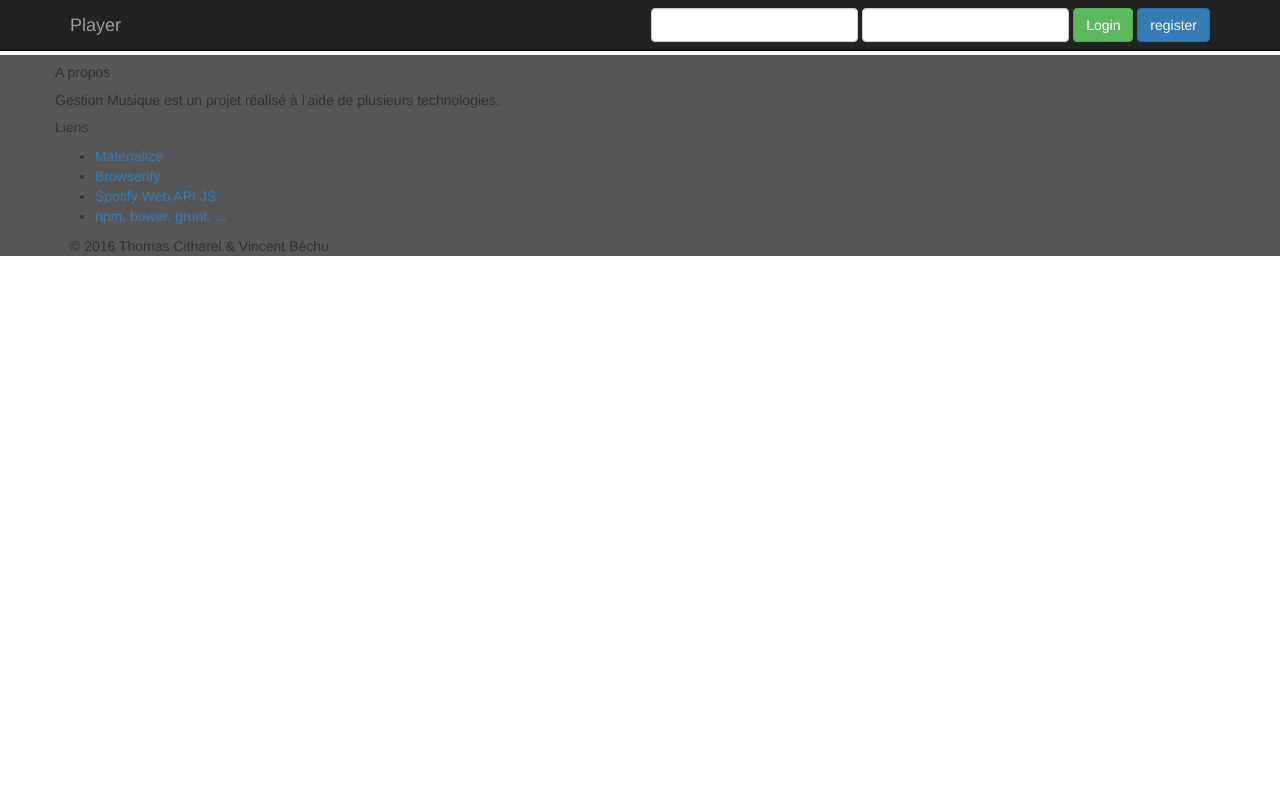
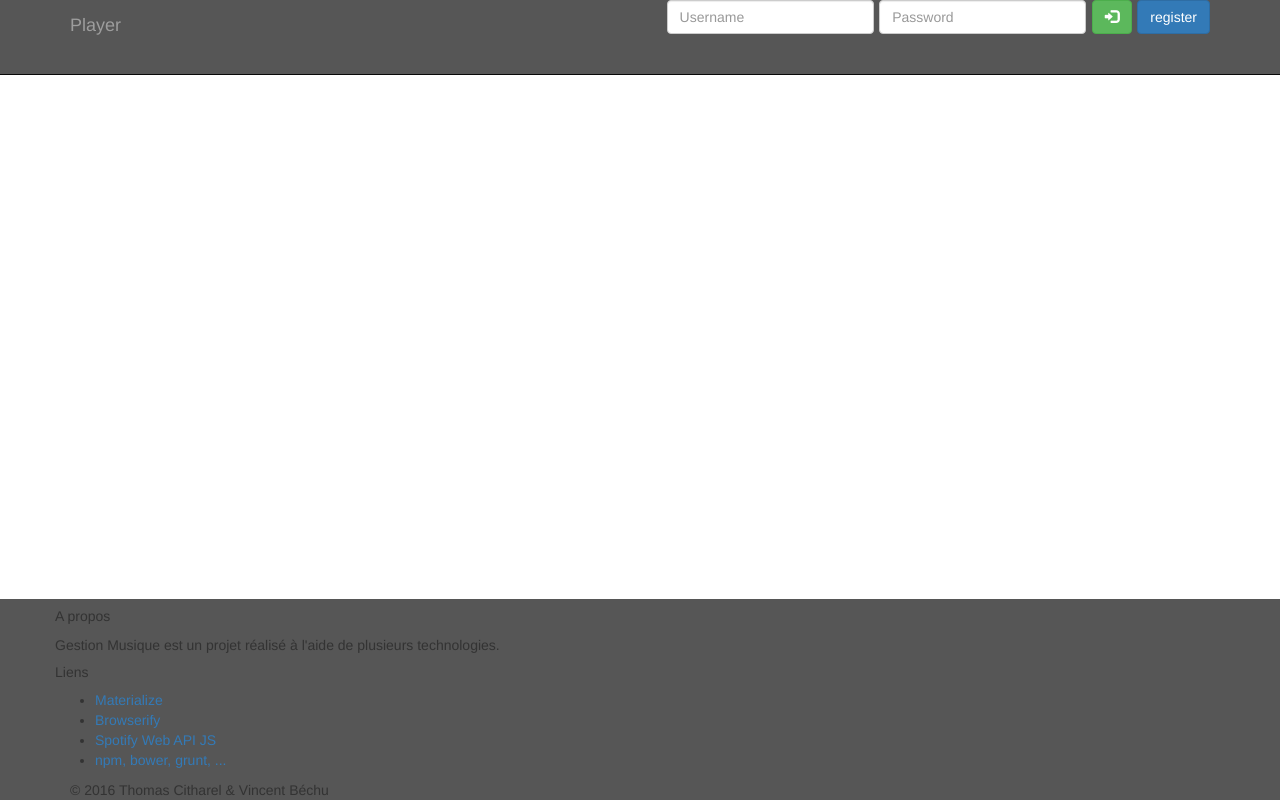
Before and after one commit to tcitworld/GestionMusique, a Django app: page / in a window 1280 px wide. Run offline with Django 3.2, Linux system fonts and the light colour scheme; data that the repository does not hold is empty; some libraries are stand-ins or nearby versions.

Commit message:
better front-end

```diff
--- a/GestionMusique/player/forms/userForm.py
+++ b/GestionMusique/player/forms/userForm.py
@@ -14,7 +14,9 @@ class LoginForm(BaseForm):
 		model = User
 		fields = ['username','password']
 		widgets = {
-			'password':forms.PasswordInput,
+			'username': forms.TextInput(attrs={'placeholder': 'Username'}),
+			'password':forms.PasswordInput(
+				attrs={'placeholder': 'Password'}),
 		}
 
 class RegisterForm(BaseForm):
--- a/GestionMusique/player/static/player/style.css
+++ b/GestionMusique/player/static/player/style.css
@@ -3,18 +3,60 @@
 */
 
 .main {
-	padding-top: 55px;
+	padding-top: 75px;
+	flex: 1 0 auto;
 }
 
 #connexion {
-	color:red;
-	margin-bot: 20px;
+	color: black;
+	position: absolute;
+	top:15%;
+	right:10%;
+	z-index: 100;
 }
 
 .page-footer {
 	background-color:#565656 !important;
 }
 
+#navbar {
+	background-color:#565656;
+	font-size: 20px;
+}
+
+input {
+	color: white !important;
+}
+
+
+body {
+    display: flex;
+    min-height: 100vh;
+    flex-direction: column;
+  }
+
+.navbar-form {
+	margin-top: 0px;
+}
+
+.navbar-inverse {
+	background-color:#565656;
+}
+
+.navbar {
+	min-height: 75px;
+	margin-bottom: 0px;
+}
+
+/*
+
+Player
+
+*/
+
+.albums {
+	padding-top: 20px;
+}
 
 /*
 
--- a/GestionMusique/player/templates/player/base.html
+++ b/GestionMusique/player/templates/player/base.html
@@ -17,6 +17,12 @@
   <nav class="navbar navbar-inverse navbar-fixed-top">
   	<div class="container">
   		<div class="navbar-header">
+         <button type="button" class="navbar-toggle" data-toggle="collapse" data-target="#navbar" aria-expanded="true" aria-controls="navbar">
+            <span class="sr-only">Toggle navigation</span>
+            <span class="icon-bar"></span>
+            <span class="icon-bar"></span>
+            <span class="icon-bar"></span>
+          </button>
   			<a class="navbar-brand" href="{% url 'player.views.home' %}">Player</a>
   		</div>
   		<div id="navbar" class="navbar-collapse collapse">
@@ -29,19 +35,24 @@
   				<div class="form-group">
   					{{ form.password }}
   				</div>
-  				<button class="btn btn-success" type="submit">Login</button>
+  				<button class="btn btn-success" type="submit" aria-label="Login">
+            <span class="glyphicon glyphicon-log-in" aria-hidden="true"></span>
+          </button>
           <a class="btn btn-primary" href="{% url 'url_register' %}">register</a>
           {% else %}
-          <a class="btn btn-danger" href="{% url 'player.views.logoutUser' %}">logout</a>
+          <a href="" aria-label="Playlist"><span class="glyphicon glyphicon-th-list" aria-hidden="true"></span></a>
+          <a href="{% url 'player.views.logoutUser' %}"><span class="glyphicon glyphicon-log-out" aria-hidden="true"></span></a>
           {% endif %}
           {% if user.is_staff %}
           <a class="btn btn-warning" href="/admin/">Admin</a>
           {% endif %}
-          <div id="connexion" class=""><strong>{{message}}</strong></div>
   			</form>
   		</div>
   	</div>
   </nav>
+  {% if message %}
+  <div id="connexion" class="alert alert-success" role="alert">{{message}}</div>
+  {% endif %}
   <div class="main">
   {% block content %}{% endblock %}
   </div>
--- a/GestionMusique/player/templates/player/player.html
+++ b/GestionMusique/player/templates/player/player.html
@@ -4,7 +4,7 @@
 {% if user.is_authenticated %}
 {% block authentified %}{% endblock %}
 {% endif %}
-<div class="container">
+<div class="container albums">
   	{% for album in albums %}
   		{% if forloop.counter|divisibleby:3 %}
   		<div class="row">
```
